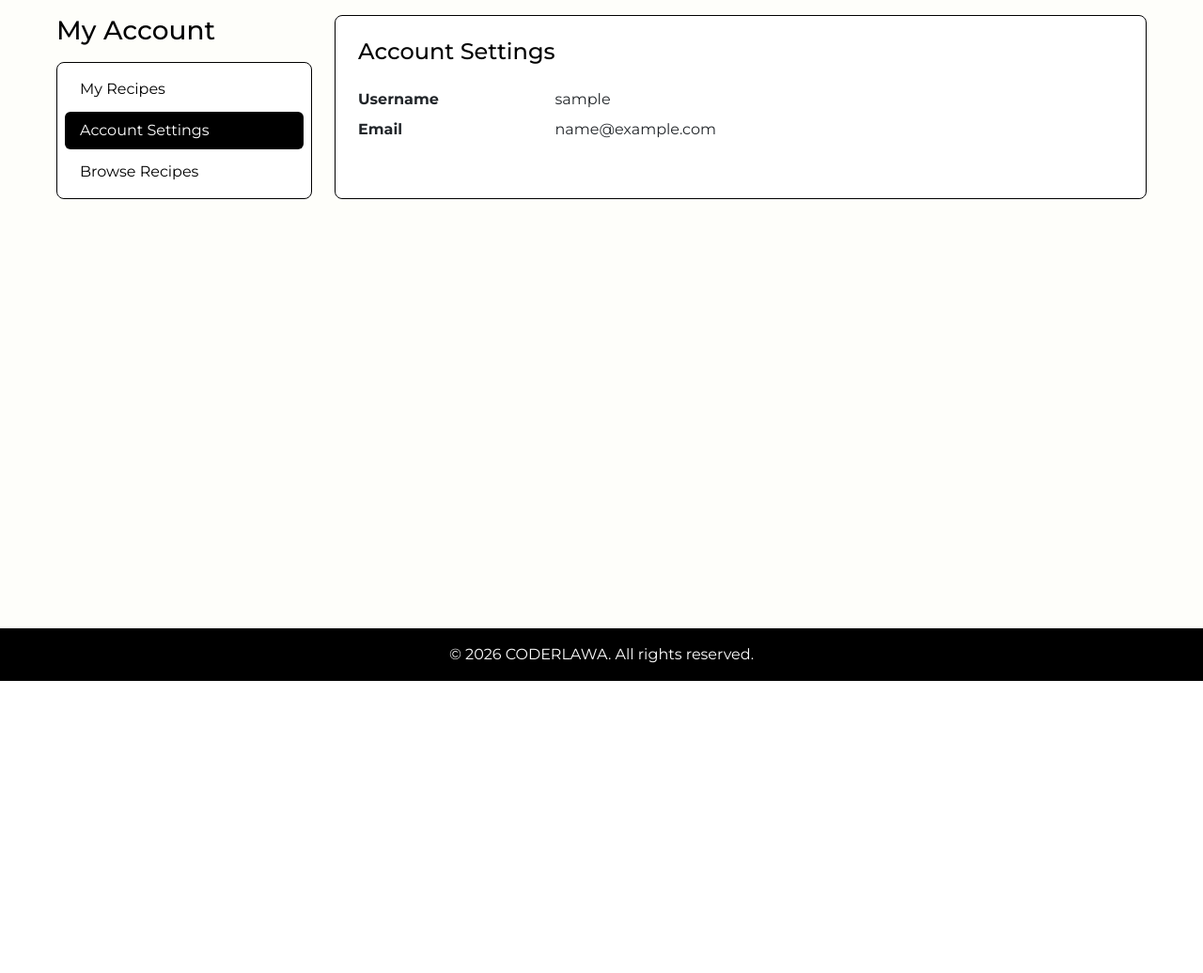
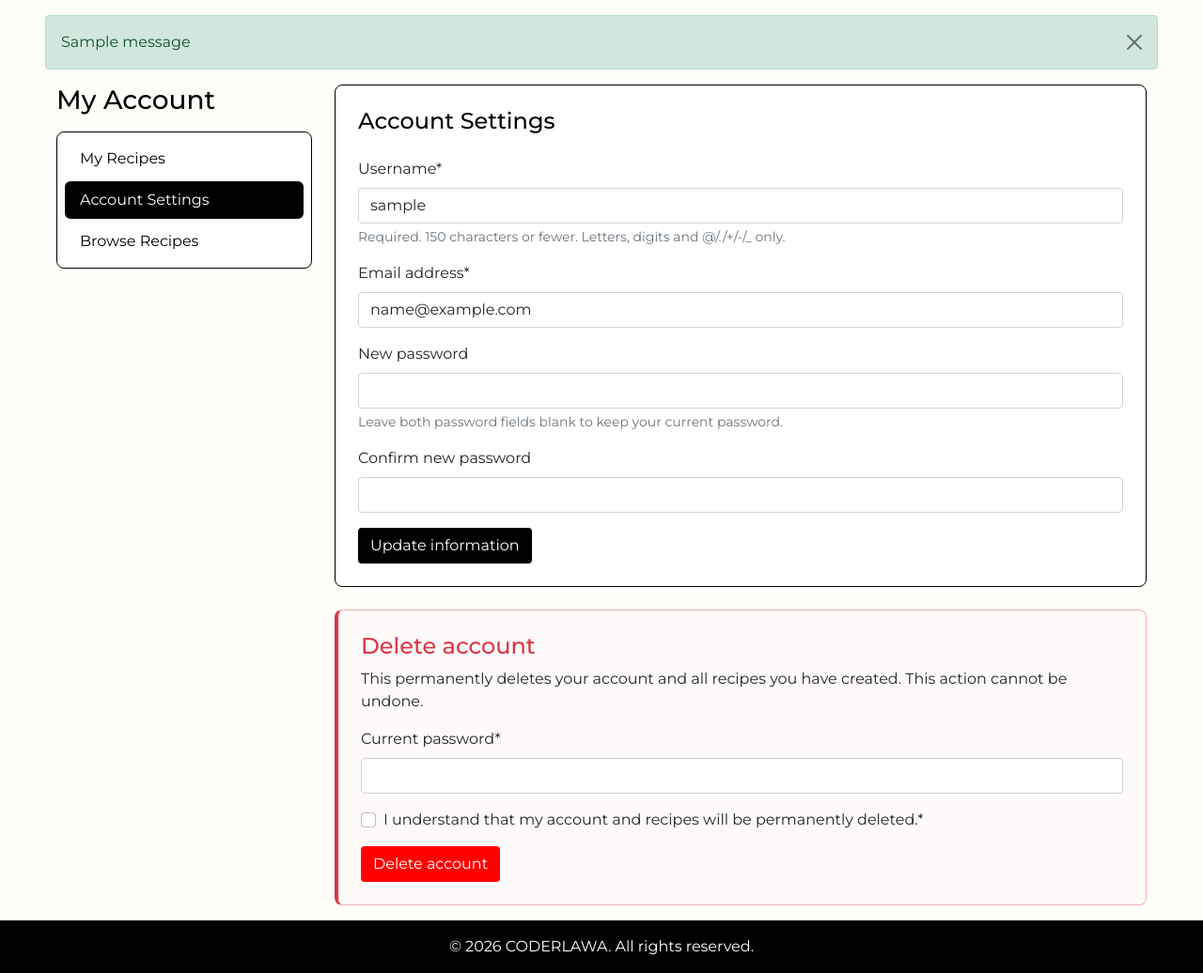
Before and after one commit to coderlawa/mileThree, a Django app: page /profile/settings/ in a window 1280 px wide. Shown: the part 75-1111 px from the top of the page at 94% size. Before the commit the page ends 800 px from the top, so only its background shows below. Run offline with Django 5.2, Linux system fonts and the light colour scheme; a user stored in the database is signed in; tables that the repository leaves empty hold one stand-in row (values such as "Sample post"); one stand-in notice (Sample message) is shown; some libraries are stand-ins or nearby versions.

Commit message:
profile setting template - added form

```diff
--- a/cook_book/settings.py
+++ b/cook_book/settings.py
@@ -107,6 +107,7 @@ CRISPY_ALLOWED_TEMPLATE_PACKS = "bootstrap5"  # Add this line to specify the all
 ACCOUNT_AUTHENTICATION_METHOD = 'username_email'
 ACCOUNT_EMAIL_REQUIRED = True
 ACCOUNT_EMAIL_VERIFICATION = 'mandatory'  # 'mandatory' for production
+ACCOUNT_CHANGE_EMAIL = True
 ACCOUNT_SIGNUP_EMAIL_ENTER_TWICE = True
 ACCOUNT_USERNAME_MIN_LENGTH = 4
 LOGIN_URL = '/accounts/login/'
--- /dev/null
+++ b/profiles/forms.py
@@ -0,0 +1,87 @@
+from django import forms
+from django.contrib.auth import get_user_model
+from django.contrib.auth.password_validation import validate_password
+from django.core.exceptions import ValidationError
+
+
+User = get_user_model()
+
+
+class AccountSettingsForm(forms.ModelForm):
+    new_password = forms.CharField(
+        label='New password',
+        required=False,
+        widget=forms.PasswordInput(attrs={'autocomplete': 'new-password'}),
+        help_text='Leave both password fields blank to keep your current password.',
+    )
+    confirm_new_password = forms.CharField(
+        label='Confirm new password',
+        required=False,
+        widget=forms.PasswordInput(attrs={'autocomplete': 'new-password'}),
+    )
+
+    class Meta:
+        model = User
+        fields = ['username', 'email']
+
+    def __init__(self, *args, **kwargs):
+        super().__init__(*args, **kwargs)
+        self.original_email = self.instance.email
+        self.fields['email'].required = True
+        self.order_fields(
+            ['username', 'email', 'new_password', 'confirm_new_password']
+        )
+
+    def clean_email(self):
+        return self.cleaned_data['email'].strip().lower()
+
+    def clean(self):
+        cleaned_data = super().clean()
+        new_password = cleaned_data.get('new_password')
+        confirm_new_password = cleaned_data.get('confirm_new_password')
+
+        if new_password != confirm_new_password:
+            self.add_error(
+                'confirm_new_password',
+                'The new password fields must match.',
+            )
+        elif new_password:
+            try:
+                validate_password(new_password, self.instance)
+            except ValidationError as error:
+                self.add_error('new_password', error)
+
+        return cleaned_data
+
+    def save(self, commit=True):
+        user = super().save(commit=False)
+        user.email = self.original_email
+
+        new_password = self.cleaned_data.get('new_password')
+        if new_password:
+            user.set_password(new_password)
+
+        if commit:
+            user.save()
+
+        return user
+
+
+class DeleteAccountForm(forms.Form):
+    current_password = forms.CharField(
+        label='Current password',
+        widget=forms.PasswordInput(attrs={'autocomplete': 'current-password'}),
+    )
+    confirm_delete = forms.BooleanField(
+        label='I understand that my account and recipes will be permanently deleted.',
+    )
+
+    def __init__(self, *args, user, **kwargs):
+        self.user = user
+        super().__init__(*args, **kwargs)
+
+    def clean_current_password(self):
+        current_password = self.cleaned_data['current_password']
+        if not self.user.check_password(current_password):
+            raise ValidationError('Your current password is incorrect.')
+        return current_password
--- a/profiles/templates/profiles/profile-settings.html
+++ b/profiles/templates/profiles/profile-settings.html
@@ -14,14 +14,34 @@
             </nav>
         </aside>
         <section class="col-12 col-md-8 col-lg-9" aria-labelledby="profile-heading">
-            <div class="profile-panel">
+            <div class="profile-panel mb-4">
                 <h2 id="profile-heading" class="h4 text-black mb-4">Account Settings</h2>
-                <dl class="row mb-0">
-                    <dt class="col-sm-3">Username</dt>
-                    <dd class="col-sm-9">{{ profile_user.username }}</dd>
-                    <dt class="col-sm-3">Email</dt>
-                    <dd class="col-sm-9 mb-0">{{ profile_user.email|default:"Not provided" }}</dd>
-                </dl>
+                {% if pending_email %}
+                <p class="alert alert-info" role="status">
+                    Email change pending verification for {{ pending_email.email }}.
+                    Your current email remains active until you verify the new address.
+                </p>
+                {% endif %}
+                <form method="post" action="{% url 'profile-settings' %}">
+                    {% csrf_token %}
+                    {{ account_form|crispy }}
+                    <button type="submit" class="btn btn-black">Update information</button>
+                </form>
+            </div>
+
+            <div class="profile-danger-panel" aria-labelledby="delete-account-heading">
+                <h2 id="delete-account-heading" class="h4 text-danger">Delete account</h2>
+                <p>
+                    This permanently deletes your account and all recipes you have created.
+                    This action cannot be undone.
+                </p>
+                <form method="post" action="{% url 'profile-settings' %}">
+                    {% csrf_token %}
+                    {{ delete_form|crispy }}
+                    <button type="submit" name="delete_account" value="1" class="btn btn-red">
+                        Delete account
+                    </button>
+                </form>
             </div>
         </section>
     </div>
--- a/profiles/views.py
+++ b/profiles/views.py
@@ -1,5 +1,11 @@
+from allauth.account.forms import AddEmailForm
+from allauth.account.models import EmailAddress
+from django.contrib import messages
 from django.contrib.auth.decorators import login_required
-from django.shortcuts import render
+from django.contrib.auth import logout, update_session_auth_hash
+from django.shortcuts import redirect, render
+
+from profiles.forms import AccountSettingsForm, DeleteAccountForm
 
 
 @login_required
@@ -16,8 +22,65 @@ def profile(request):
 
 @login_required
 def profile_settings(request):
+    account_form = AccountSettingsForm(instance=request.user)
+    delete_form = DeleteAccountForm(user=request.user)
+
+    if request.method == 'POST' and 'delete_account' in request.POST:
+        delete_form = DeleteAccountForm(request.POST, user=request.user)
+        if delete_form.is_valid():
+            user = request.user
+            user.delete()
+            logout(request)
+            messages.success(
+                request,
+                'Your account and its recipes have been permanently deleted.',
+            )
+            return redirect('home')
+    elif request.method == 'POST':
+        account_form = AccountSettingsForm(
+            request.POST,
+            instance=request.user,
+        )
+        if account_form.is_valid():
+            new_email = account_form.cleaned_data['email']
+            email_changed = (
+                new_email.casefold() != account_form.original_email.casefold()
+            )
+            email_form = None
+
+            if email_changed:
+                email_form = AddEmailForm(
+                    user=request.user,
+                    data={'email': new_email},
+                )
+                if not email_form.is_valid():
+                    for error in email_form.errors.get('email', []):
+                        account_form.add_error('email', error)
+
+            if not account_form.errors:
+                user = account_form.save()
+                if account_form.cleaned_data['new_password']:
+                    update_session_auth_hash(request, user)
+
+                if email_form:
+                    email_form.save(request)
+                    messages.info(
+                        request,
+                        'Account updated. Verify your new email address to '
+                        'complete the email change; your current email remains '
+                        'active until then.',
+                    )
+                else:
+                    messages.success(request, 'Account information updated.')
+                return redirect('profile-settings')
+
     return render(
         request,
         'profiles/profile-settings.html',
-        {'profile_user': request.user},
+        {
+            'profile_user': request.user,
+            'account_form': account_form,
+            'delete_form': delete_form,
+            'pending_email': EmailAddress.objects.get_new(request.user),
+        },
     )
--- a/static/css/base.css
+++ b/static/css/base.css
@@ -19,7 +19,6 @@ header {
 
 main {
     margin-top: 75px; /* Adjust this value based on your header height */
-    height: 100%;
     background-color: #FEFEFA;
 }
 
@@ -168,10 +167,17 @@ header.container-fluid.fixed-top {
 }
 
 .profile-panel {
-    height: 100%;
     padding: 1.5rem;
     background-color: #fff;
     border: 1px solid #000;
+    border-radius: 0.5rem;
+}
+
+.profile-danger-panel {
+    padding: 1.5rem;
+    background-color: #fffafa;
+    border: 1px solid #f1aeb5;
+    border-left: 4px solid #dc3545;
     border-radius: 0.5rem;
 }
 
--- a/templates/base.html
+++ b/templates/base.html
@@ -118,7 +118,14 @@
 
     <main class="page-content">
         {% if messages %}
-            <div class="message-container"></div>
+            <div class="message-container" aria-live="polite">
+                {% for message in messages %}
+                    <div class="alert {% if 'error' in message.tags %}alert-danger{% elif 'success' in message.tags %}alert-success{% elif 'warning' in message.tags %}alert-warning{% else %}alert-info{% endif %} alert-dismissible fade show" role="alert">
+                        {{ message }}
+                        <button type="button" class="btn-close" data-bs-dismiss="alert" aria-label="Close"></button>
+                    </div>
+                {% endfor %}
+            </div>
         {% endif %}
 
         {% block content %}
```
Also changed, not shown: profiles/templates/profiles/profile.html (+3 -4 lines), profiles/tests.py (+101 -0 lines).
